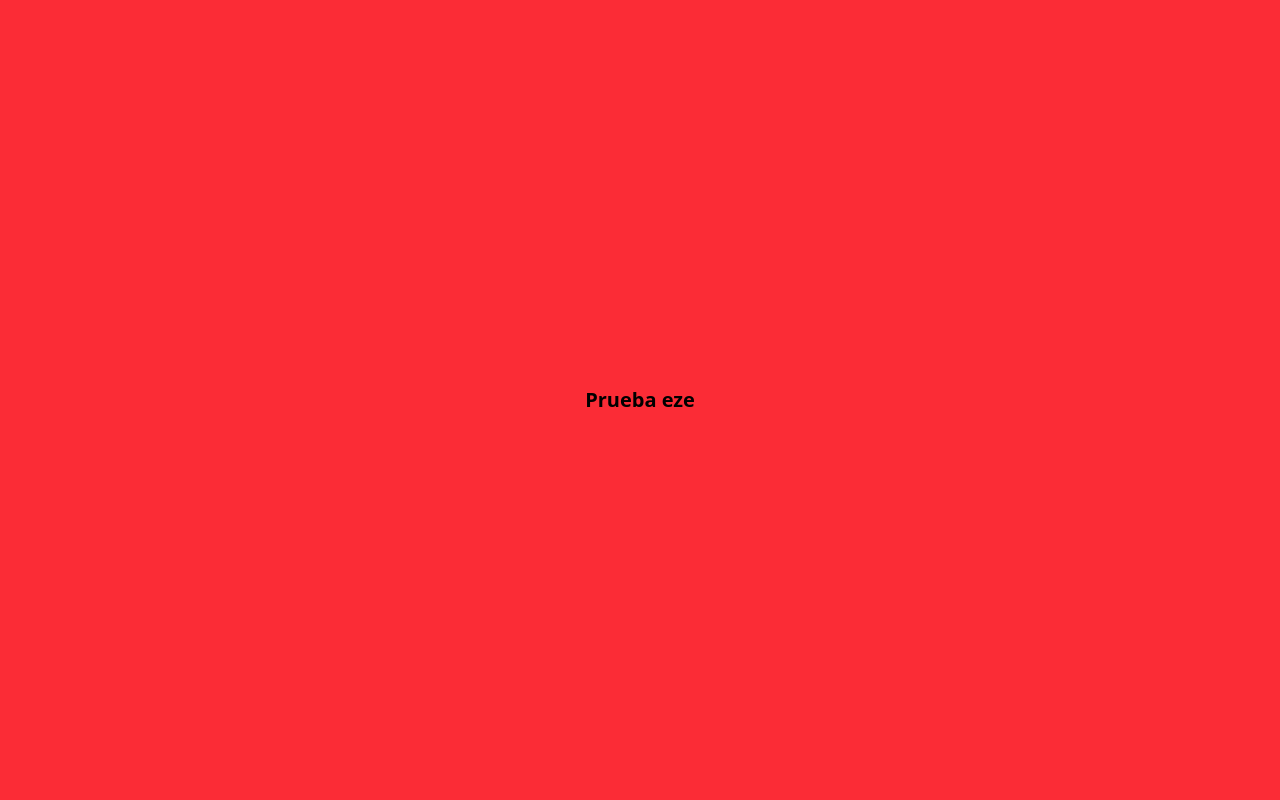
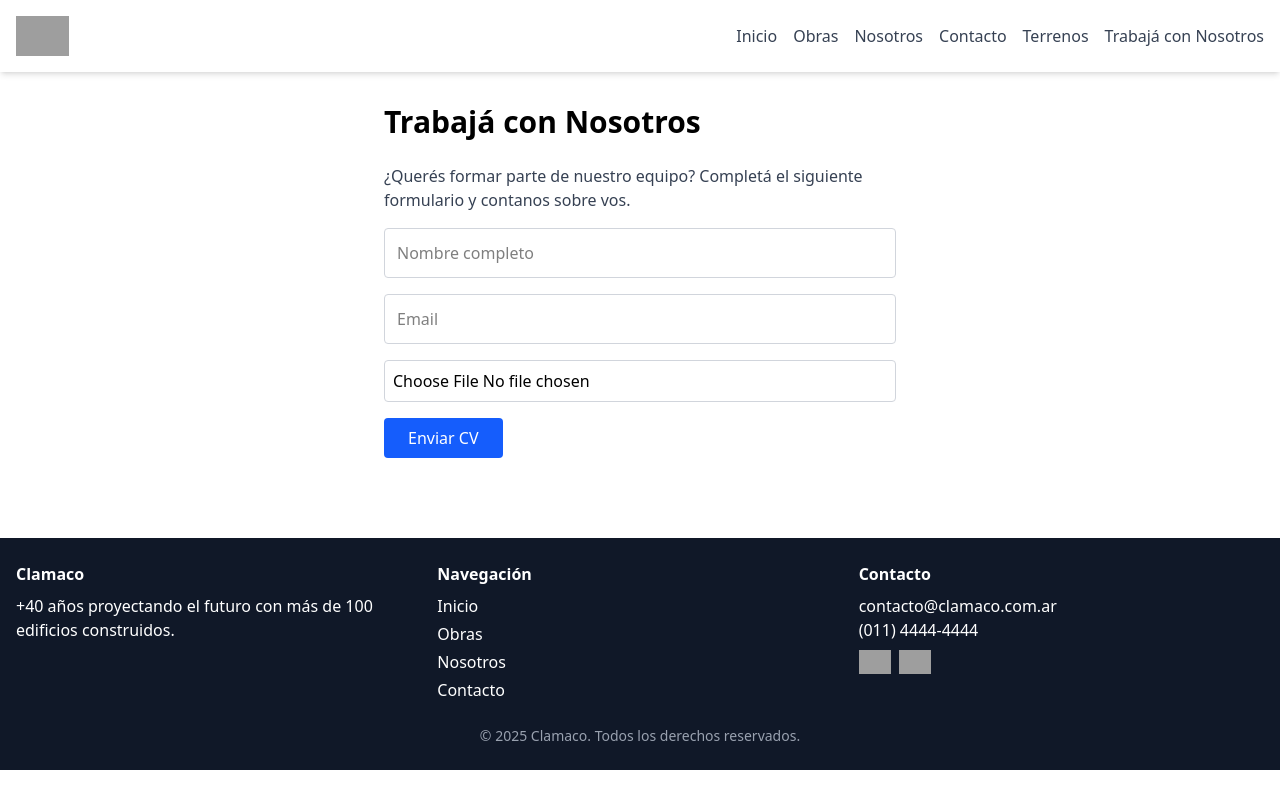
Before and after one commit to ezebarba/BeQubo, a React (Vite) app: page /trabaja-con-nosotros in a window 1280 px wide. Built offline with nearby package versions, Linux system fonts and the light colour scheme; grey boxes are pictures that could not be loaded.

Commit message:
Primera version

```diff
--- a/package.json
+++ b/package.json
@@ -13,7 +13,9 @@
     "@tailwindcss/vite": "^4.1.3",
     "react": "^19.0.0",
     "react-dom": "^19.0.0",
-    "tailwindcss": "^4.1.3"
+    "react-router-dom": "^7.5.0",
+    "tailwindcss": "^4.1.3",
+    "zustand": "^5.0.3"
   },
   "devDependencies": {
     "@eslint/js": "^9.21.0",
--- a/src/App.tsx
+++ b/src/App.tsx
@@ -1,9 +1,28 @@
-function App() {
-    return (
-        <div className='container mx-auto h-screen flex items-center justify-center bg-red-500'>
-            <h1 className='text-xl font-bold'>Prueba eze</h1>
-        </div>
-    )
-}
+import { BrowserRouter as Router, Routes, Route } from 'react-router-dom';
+import Header from './components/Header';
+import Footer from './components/Footer';
+import Home from './pages/Home';
+import Obras from './pages/Obras';
+import Nosotros from './pages/Nosotros';
+import Contacto from './pages/Contacto';
+import Terrenos from './pages/Terrenos';
+import TrabajaConNosotros from './pages/TrabajaConNosotros';
 
-export default App
+const App = () => {
+  return (
+    <Router>
+      <Header />
+      <Routes>
+        <Route path="/" element={<Home />} />
+        <Route path="/obras" element={<Obras />} />
+        <Route path="/nosotros" element={<Nosotros />} />
+        <Route path="/contacto" element={<Contacto />} />
+        <Route path="/terrenos" element={<Terrenos />} />
+        <Route path="/trabaja-con-nosotros" element={<TrabajaConNosotros />} />
+      </Routes>
+      <Footer />
+    </Router>
+  );
+};
+
+export default App;
--- /dev/null
+++ b/src/components/Footer.tsx
@@ -0,0 +1,42 @@
+// components/Footer.tsx
+import { Link } from "react-router-dom";
+
+const Footer = () => {
+  return (
+    <footer className="bg-gray-900 text-white py-6 mt-12">
+      <div className="container mx-auto px-4 grid md:grid-cols-3 gap-4 text-center md:text-left">
+        <div>
+          <h4 className="font-bold mb-2">Clamaco</h4>
+          <p>+40 años proyectando el futuro con más de 100 edificios construidos.</p>
+        </div>
+        <div>
+          <h4 className="font-bold mb-2">Navegación</h4>
+          <ul className="space-y-1">
+            <li><Link to="/" className="hover:underline">Inicio</Link></li>
+            <li><Link to="/obras" className="hover:underline">Obras</Link></li>
+            <li><Link to="/nosotros" className="hover:underline">Nosotros</Link></li>
+            <li><Link to="/contacto" className="hover:underline">Contacto</Link></li>
+          </ul>
+        </div>
+        <div>
+          <h4 className="font-bold mb-2">Contacto</h4>
+          <p>contacto@clamaco.com.ar</p>
+          <p>(011) 4444-4444</p>
+          <div className="mt-2 flex justify-center md:justify-start gap-2">
+            <a href="https://facebook.com" target="_blank" rel="noopener noreferrer">
+              <img src="/icons/facebook.svg" alt="Facebook" className="h-6" />
+            </a>
+            <a href="https://instagram.com" target="_blank" rel="noopener noreferrer">
+              <img src="/icons/instagram.svg" alt="Instagram" className="h-6" />
+            </a>
+          </div>
+        </div>
+      </div>
+      <div className="text-center mt-6 text-sm text-gray-400">
+        © {new Date().getFullYear()} Clamaco. Todos los derechos reservados.
+      </div>
+    </footer>
+  );
+};
+
+export default Footer;
--- /dev/null
+++ b/src/components/Header.tsx
@@ -0,0 +1,25 @@
+import { Link } from "react-router-dom";
+
+const Header = () => {
+  return (
+    <header className="bg-white shadow-md">
+      <div className="container mx-auto flex justify-between items-center p-4">
+        <Link to="/">
+          <img src="/logo.png" alt="Clamaco" className="h-10" />
+        </Link>
+        <nav>
+          <ul className="flex space-x-4">
+            <li><Link to="/" className="text-gray-700">Inicio</Link></li>
+            <li><Link to="/obras" className="text-gray-700">Obras</Link></li>
+            <li><Link to="/nosotros" className="text-gray-700">Nosotros</Link></li>
+            <li><Link to="/contacto" className="text-gray-700">Contacto</Link></li>
+            <li><Link to="/terrenos" className="text-gray-700">Terrenos</Link></li>
+            <li><Link to="/trabaja-con-nosotros" className="text-gray-700">Trabajá con Nosotros</Link></li>
+          </ul>
+        </nav>
+      </div>
+    </header>
+  );
+};
+
+export default Header;
--- /dev/null
+++ b/src/pages/Contacto.tsx
@@ -0,0 +1,17 @@
+const Contacto = () => {
+    return (
+      <section className="p-8 max-w-2xl mx-auto">
+        <h2 className="text-3xl font-semibold mb-6">Contacto</h2>
+        <form className="space-y-4">
+          <input type="text" placeholder="Nombre" className="w-full p-3 border border-gray-300 rounded" />
+          <input type="email" placeholder="Email" className="w-full p-3 border border-gray-300 rounded" />
+          <textarea placeholder="Mensaje" className="w-full p-3 border border-gray-300 rounded h-32" />
+          <button type="submit" className="bg-blue-600 text-white px-6 py-2 rounded hover:bg-blue-700 transition">
+            Enviar
+          </button>
+        </form>
+      </section>
+    );
+  };
+
+  export default Contacto;
--- /dev/null
+++ b/src/pages/Home.tsx
@@ -0,0 +1,12 @@
+const Home = () => {
+  return (
+    <main className="text-center py-20 bg-gray-100 px-4">
+      <h1 className="text-4xl font-bold text-gray-800 mb-4">Proyectando el futuro</h1>
+      <p className="text-gray-600 text-lg max-w-2xl mx-auto">
+        Con Clamaco no solo invertís, también estás proyectando tu futuro. Más de 100 obras y 40 años nos respaldan.
+      </p>
+    </main>
+  );
+};
+
+export default Home;
--- /dev/null
+++ b/src/pages/Nosotros.tsx
@@ -0,0 +1,14 @@
+const Nosotros = () => {
+    return (
+      <section className="p-8 max-w-3xl mx-auto">
+        <h2 className="text-3xl font-semibold mb-6">Nosotros</h2>
+        <p className="text-gray-700 leading-relaxed">
+          Somos una empresa argentina dedicada a la construcción con más de 40 años de trayectoria.
+          Hemos desarrollado más de 100 obras entre edificios residenciales, comerciales y desarrollos de gran envergadura.
+          Nuestro compromiso es con la calidad, la innovación y el crecimiento sostenible.
+        </p>
+      </section>
+    );
+  };
+
+  export default Nosotros;
--- /dev/null
+++ b/src/pages/Obras.tsx
@@ -0,0 +1,18 @@
+const Obras = () => {
+    return (
+      <section className="p-8 max-w-5xl mx-auto">
+        <h2 className="text-3xl font-semibold mb-6">Obras</h2>
+        <p className="text-gray-700 mb-4">
+          Estas son algunas de nuestras obras destacadas. Desde edificios residenciales hasta desarrollos comerciales, construimos con calidad y compromiso.
+        </p>
+        {/* Placeholder para galería de obras */}
+        <div className="grid grid-cols-1 sm:grid-cols-2 md:grid-cols-3 gap-4">
+          <div className="bg-gray-200 h-48 rounded-lg"></div>
+          <div className="bg-gray-200 h-48 rounded-lg"></div>
+          <div className="bg-gray-200 h-48 rounded-lg"></div>
+        </div>
+      </section>
+    );
+  };
+
+  export default Obras;
--- /dev/null
+++ b/src/pages/Terrenos.tsx
@@ -0,0 +1,16 @@
+const Terrenos = () => {
+    return (
+      <section className="p-8 max-w-4xl mx-auto">
+        <h2 className="text-3xl font-semibold mb-6">Terrenos disponibles</h2>
+        <p className="text-gray-700 mb-4">
+          Estos son algunos de los terrenos disponibles para inversión o desarrollo. Consultanos para más detalles.
+        </p>
+        <div className="grid grid-cols-1 md:grid-cols-2 gap-4">
+          <div className="bg-gray-200 h-40 rounded-lg"></div>
+          <div className="bg-gray-200 h-40 rounded-lg"></div>
+        </div>
+      </section>
+    );
+  };
+
+  export default Terrenos;
--- /dev/null
+++ b/src/pages/TrabajaConNosotros.tsx
@@ -0,0 +1,20 @@
+const TrabajaConNosotros = () => {
+    return (
+      <section className="p-8 max-w-xl mx-auto">
+        <h2 className="text-3xl font-semibold mb-6">Trabajá con Nosotros</h2>
+        <p className="text-gray-700 mb-4">
+          ¿Querés formar parte de nuestro equipo? Completá el siguiente formulario y contanos sobre vos.
+        </p>
+        <form className="space-y-4">
+          <input type="text" placeholder="Nombre completo" className="w-full p-3 border border-gray-300 rounded" />
+          <input type="email" placeholder="Email" className="w-full p-3 border border-gray-300 rounded" />
+          <input type="file" className="w-full p-2 border border-gray-300 rounded" />
+          <button type="submit" className="bg-blue-600 text-white px-6 py-2 rounded hover:bg-blue-700 transition">
+            Enviar CV
+          </button>
+        </form>
+      </section>
+    );
+  };
+
+  export default TrabajaConNosotros;
```
Also changed, not shown: src/index.css (line endings or trailing spaces), 1 other file (tests, documents, lock files or other folders).
